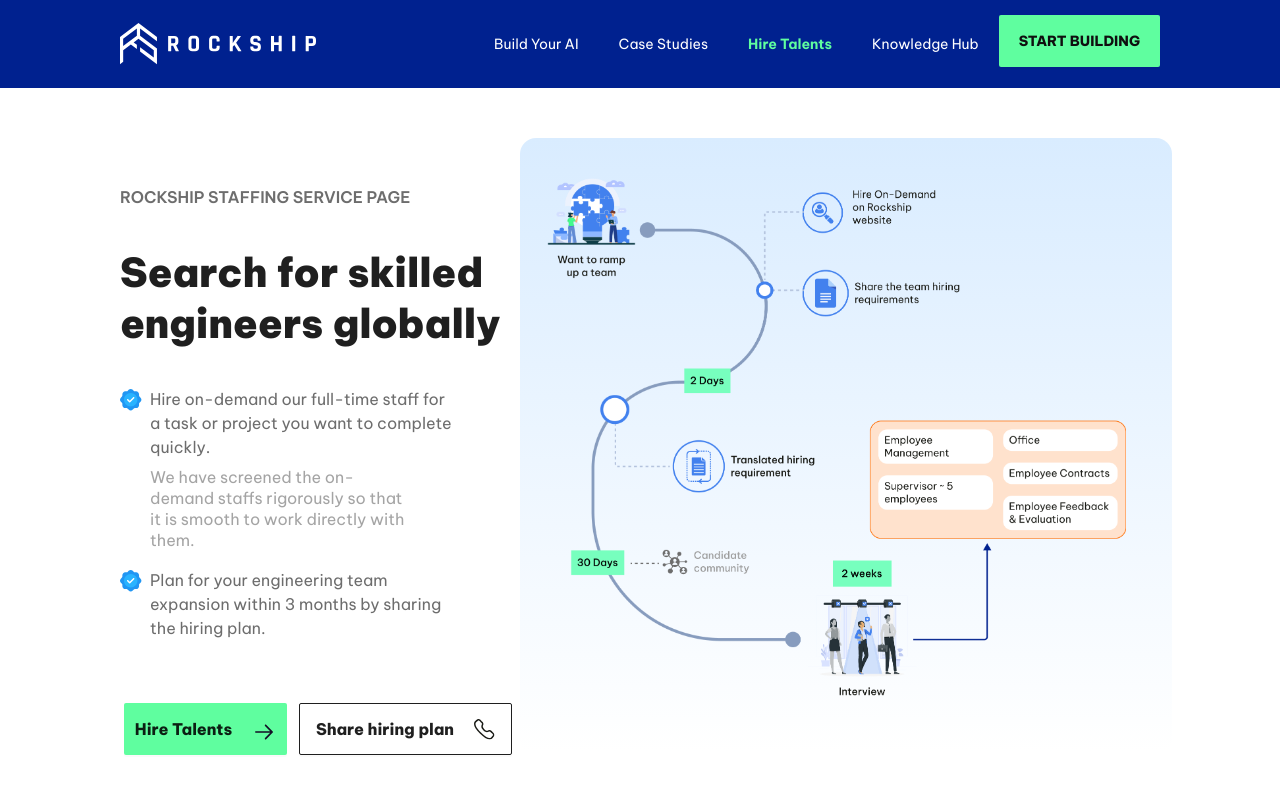
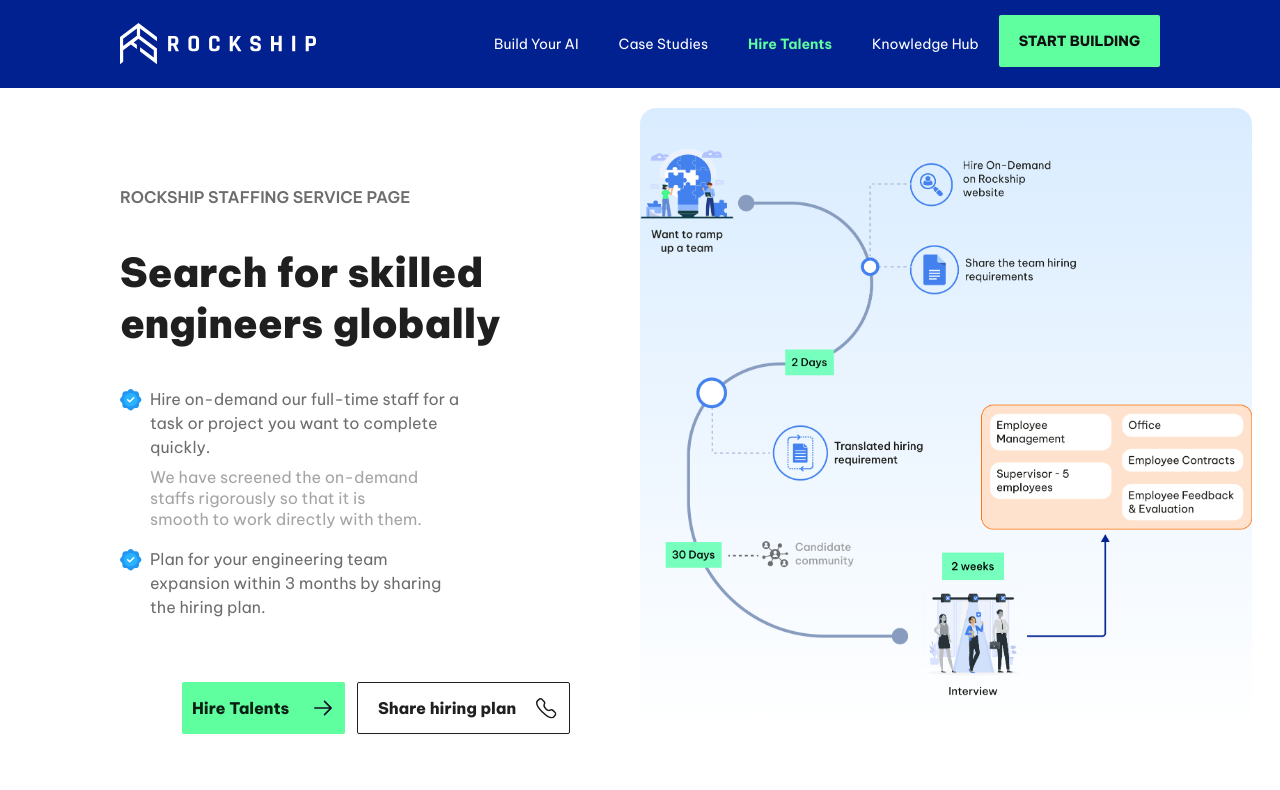
Before and after one commit to htz0707/rockship-frontend, a Next.js app: page /talent-as-a-service in a window 1280 px wide. Shown: the top 790 px of the page. Built offline with nearby package versions, Linux system fonts and the light colour scheme; no server answers.

Commit message:
fix bug hp 3

```diff
--- a/src/components/Footer/footer.module.scss
+++ b/src/components/Footer/footer.module.scss
@@ -1,4 +1,5 @@
 .custom-footer {
+  margin-top: 40px;
   color: $white;
   background-color: $primary-color;
   font-family: $primary-font;
--- a/src/pages/talent-as-a-service/index.js
+++ b/src/pages/talent-as-a-service/index.js
@@ -19,7 +19,7 @@ const TalentAsAService = () => {
       />
       <CustomLayout link={"talent-as-a-service"}>
         <div className={styles["box-1"]}>
-          <Row gutter={[24, 24]}>
+          <Row>
             <Col xs={24} sm={12} className={styles["box-1-left"]}>
               <p className={styles["grey-text"]}>
                 {" "}
@@ -54,7 +54,7 @@ const TalentAsAService = () => {
                   </p>
                 </div>
               </div>
-              <Col xs={0} sm={24}>
+              <div className={styles["button-group"]}>
                 <Button
                   className={styles["homepage-button-1"]}
                   onClick={() => router.push("/talents")}
@@ -82,36 +82,7 @@ const TalentAsAService = () => {
                     className={styles["call-icon"]}
                   />
                 </Button>
-              </Col>
-              <Col xs={24} sm={0}>
-                <Button
-                  className={styles["homepage-button-1"]}
-                  onClick={() => router.push("/talents")}
-                >
-                  Hire Talents
-                  <img
-                    src="/Arrow - Right.svg"
-                    alt="arrow"
-                    className={styles["arrow-icon"]}
-                  />
-                </Button>
-                <Button
-                  className={styles["homepage-button-2"]}
-                  onClick={() =>
-                    window.open(
-                      "https://calendly.com/rockship-co/30min-free-consulting",
-                      "_blank"
-                    )
-                  }
-                >
-                  Share hiring plan
-                  <img
-                    src="/Call.svg"
-                    alt="arrow"
-                    className={styles["call-icon"]}
-                  />
-                </Button>
-              </Col>
+              </div>
             </Col>
 
             <Col xs={24} sm={12} className={styles["col"]}>
--- a/src/pages/talent-as-a-service/styles.module.scss
+++ b/src/pages/talent-as-a-service/styles.module.scss
@@ -1,3 +1,8 @@
+.button-group {
+  display: flex;
+  justify-content: center;
+}
+
 .homepage-button-1 {
   font-weight: 800;
   font-size: 1.6rem;
@@ -8,10 +13,12 @@
   background-color: $secondary-color;
   border: none;
   font-family: Be Vietnam Pro;
+  display: flex;
+  justify-content: space-between;
+  align-items: center;
 
   .arrow-icon {
     width: 24px;
-    margin-left: 22px;
   }
 }
 
@@ -26,11 +33,26 @@
   padding: 0 20px;
   background-color: white;
   margin-left: 25px;
+  display: flex;
+  justify-content: space-between;
+  align-items: center;
+}
+
+.homepage-button-1:hover {
+  img {
+    filter: invert(65%) sepia(42%) saturate(7324%) hue-rotate(196deg)
+      brightness(104%) contrast(101%);
+  }
 }
 
 .homepage-button-2:hover {
   background-color: black;
   color: white !important;
+
+  img {
+    filter: invert(99%) sepia(1%) saturate(230%) hue-rotate(315deg)
+      brightness(114%) contrast(87%);
+  }
 }
 
 .box-1 {
@@ -125,11 +147,6 @@
         margin-left: 0px;
         margin-bottom: 12px;
         width: 200px;
-        .arrow-icon {
-          margin-bottom: -15px;
-          padding-bottom: 10px;
-          margin-left: 12px;
-        }
       }
 
       @include tablet {
@@ -137,23 +154,12 @@
         margin-bottom: 0px;
         width: fit-content;
         padding: 0 10px;
-
-        .arrow-icon {
-          margin-bottom: -15px;
-          padding-bottom: 10px;
-          margin-left: 12px;
-        }
       }
 
       @include desktop {
         margin-left: 112px;
         margin-bottom: 0px;
         width: 163px;
-        .arrow-icon {
-          margin-bottom: -15px;
-          padding-bottom: 10px;
-          margin-left: 12px;
-        }
       }
     }
 
@@ -287,17 +293,10 @@
       margin-left: 0px;
       margin-top: 0px;
     }
-    @include tablet {
-      width: 100%;
-      border-radius: 16px;
-      margin-left: -6px;
-      margin-top: 30px;
-    }
     @include desktop {
       width: 100%;
+      max-width: 612px;
       border-radius: 16px;
-      margin-left: -120px;
-      margin-top: 30px;
     }
     .robot-hands {
       img {
@@ -310,17 +309,13 @@
         }
       }
 
-      @include tablet {
+      @include desktop {
         width: 100%;
+        max-width: 612px;
         img {
-          width: 97%;
-        }
-      }
+          width: 100%;
 
-      @include desktop {
-        width: 97%;
-        img {
-          width: 95%;
+          max-width: 612px;
         }
       }
     }
```
Also changed, not shown: src/pages/build-your-ai/index.js (+5 -5 lines), src/pages/build-your-ai/styles.module.scss (+20 -15 lines).
